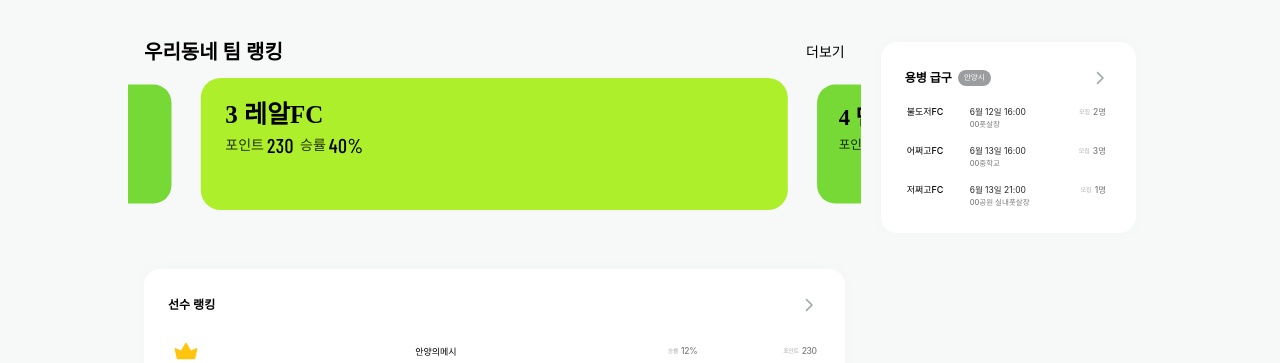
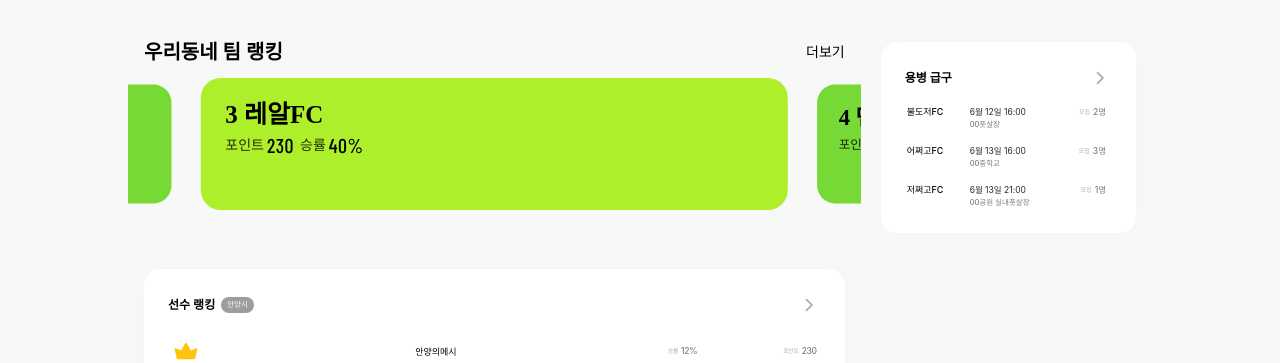
Before and after one commit to playmakersports/playmaker-fe, a Next.js app: page / in a window 1280 px wide. Shown: the part 200-563 px from the top of the page. Built offline with nearby package versions, Linux system fonts and the light colour scheme.

Commit message:
[Fix] 변수명 수정

```diff
--- a/src/components/Main/Card.tsx
+++ b/src/components/Main/Card.tsx
@@ -2,21 +2,21 @@
 import styled from "@emotion/styled";
 import Link from "next/link";
 
-interface CardPropsType {
+interface Props {
     title?: string;
-    localname?: string;
+    localName?: string;
     link?: string;
     children: React.ReactNode;
 }
 
-function Card({ title, localname, link, children }: CardPropsType) {
+function Card({ title, localName, link, children }: Props) {
     return (
         <Container>
             {title && (
                 <Title>
                     <Name>
                         <h3>{title}</h3>
-                        {localname && <p className="location">{localname}</p>}
+                        {localName && <p className="location">{localName}</p>}
                     </Name>
                     {link && (
                         <Link href={link}>
--- a/src/components/Main/RankCard.tsx
+++ b/src/components/Main/RankCard.tsx
@@ -3,18 +3,18 @@
 
 import Card from "./Card";
 
-interface RankCardPropsType {
+interface Props {
     type: string;
     localId: string;
-    localname: string;
+    localName: string;
     list: any;
 }
 
-function RankCard({ type, localId, localname, list }: RankCardPropsType) {
+function RankCard({ type, localId, localName, list }: Props) {
     const [RankOrder, setRankOrder] = useState(0);
     useEffect(() => {
         const intervalId = setInterval(() => {
-            setRankOrder((prevRankOrder) => (prevRankOrder + 1) % 5);
+            setRankOrder((prev) => (prev + 1) % 5);
         }, 1500);
         return () => clearInterval(intervalId);
     }, []);
@@ -22,7 +22,7 @@
     return (
         <Card
             title={`${type === "TEAM" ? "팀" : "선수"} 랭킹`}
-            localname={localname}
+            localName={localName}
             link={`/rank/${type.toLowerCase()}?location=${localId}`}
         >
             <RankList>
```
